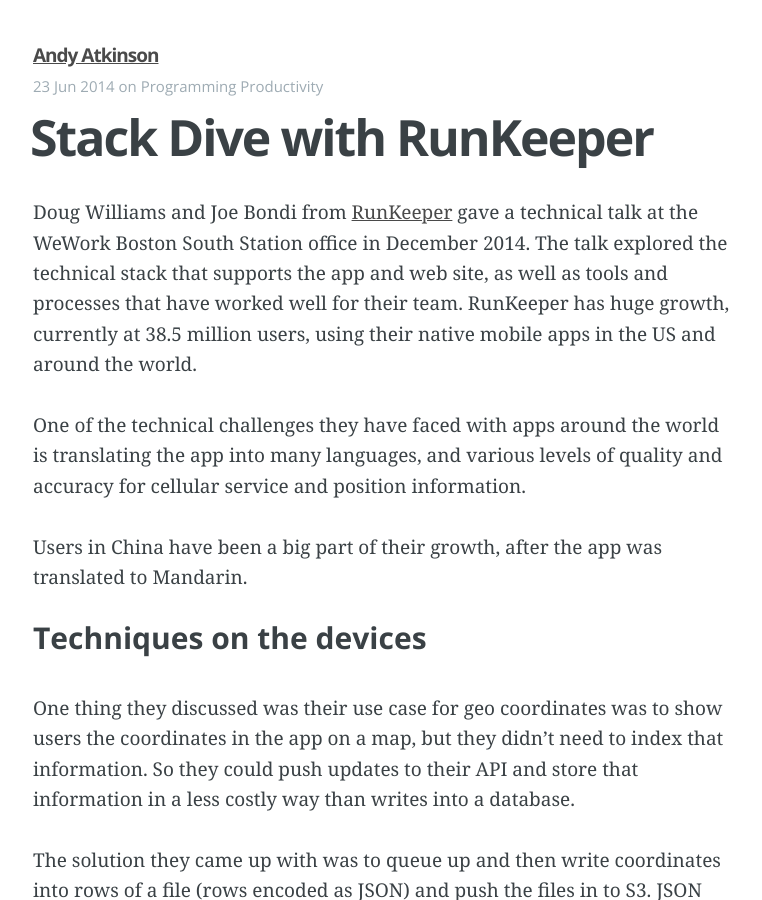
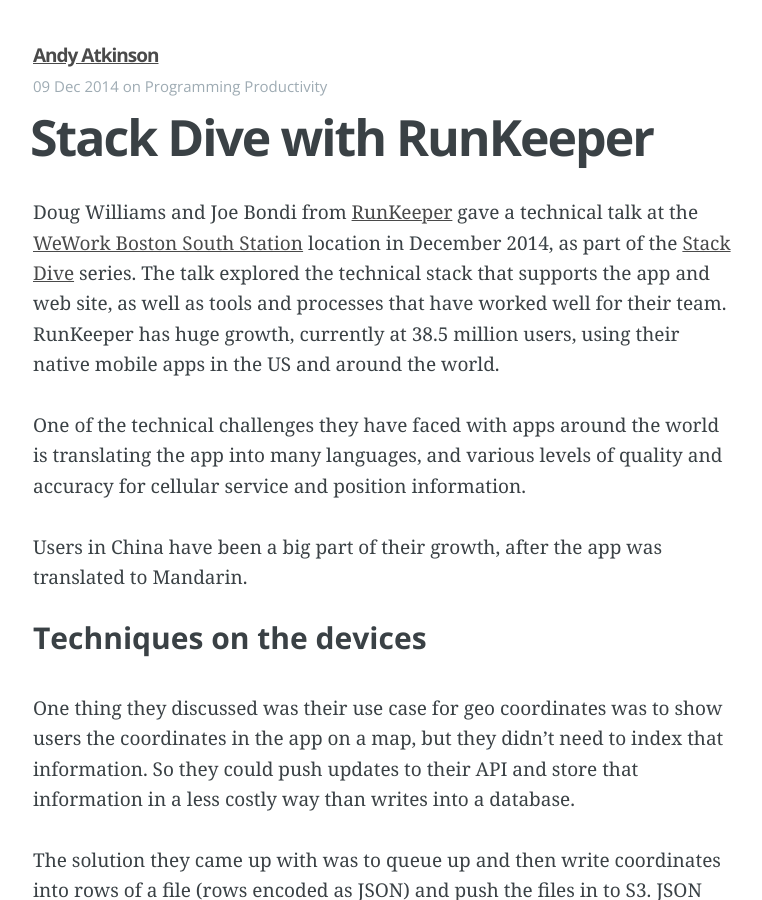
Before and after one commit to andyatkinson/blog, a Jekyll site: the page built from _posts/2014-12-09-stack-dive-runkeeper.md, in a window 1280 px wide and 900 px high. Shown: the whole window, without its empty margins (257-1019 px from the left). Built offline with Jekyll 4.4.1, drawn with Linux system fonts in a browser that asks for light colours; Markdown is read by kramdown in place of the engine named in the settings; some of the changed text lies outside the part shown.

Commit message:
Update the stack dive post

```diff
--- a/_posts/2014-12-09-stack-dive-runkeeper.md
+++ b/_posts/2014-12-09-stack-dive-runkeeper.md
@@ -1,12 +1,12 @@
 ---
 layout: post
 title: "Stack Dive with RunKeeper"
-date: 2014-06-23 23:00
+date: 2014-12-09 23:00
 comments: true
 categories: [Programming, Productivity]
 ---
 
-Doug Williams and Joe Bondi from [RunKeeper](http://runkeeper.com/) gave a technical talk at the WeWork Boston South Station office in December 2014. The talk explored the technical stack that supports the app and web site, as well as tools and processes that have worked well for their team. RunKeeper has huge growth, currently at 38.5 million users, using their native mobile apps in the US and around the world.
+Doug Williams and Joe Bondi from [RunKeeper](http://runkeeper.com/) gave a technical talk at the [WeWork Boston South Station](https://www.wework.com/locations/boston/south-station/) location in December 2014, as part of the [Stack Dive](http://www.stackdive.com/) series. The talk explored the technical stack that supports the app and web site, as well as tools and processes that have worked well for their team. RunKeeper has huge growth, currently at 38.5 million users, using their native mobile apps in the US and around the world.
 
 One of the technical challenges they have faced with apps around the world is translating the app into many languages, and various levels of quality and accuracy for cellular service and position information.
 
@@ -28,3 +28,5 @@
    * [Applause](http://www.applause.com/) -- QA, app testing, distributed external manual testing services. Very highly recommended.
    * [Smartling](http://www.smartling.com/) -- Translation services, highly recommended.
    * [GM Voices](http://www.gmvoices.com/) -- voice prompts, IVR.
+
+Thanks to the organizer of Stack Drive and the event hosts, it was very interesting. HubSpot will be presenting at January Stack Dive event, check it out!
```
